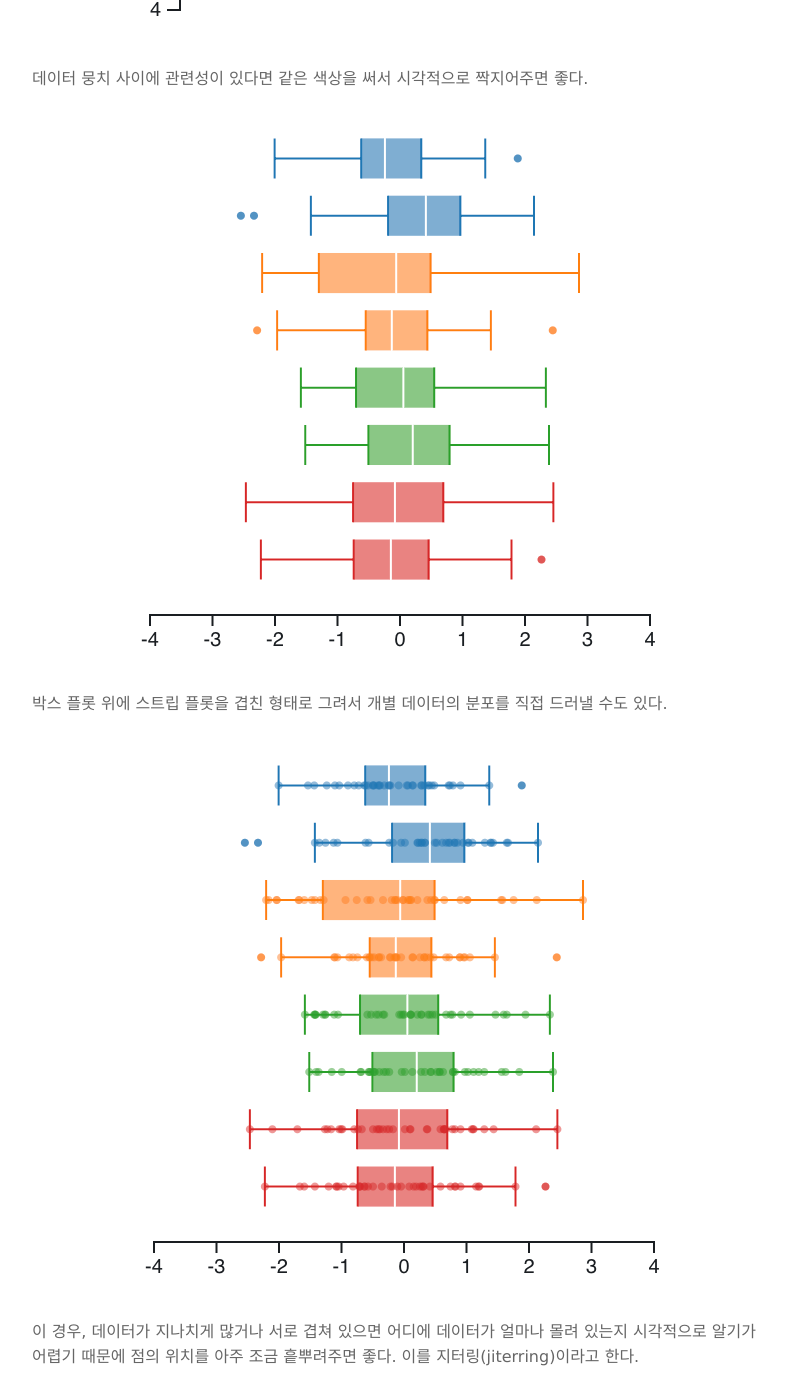
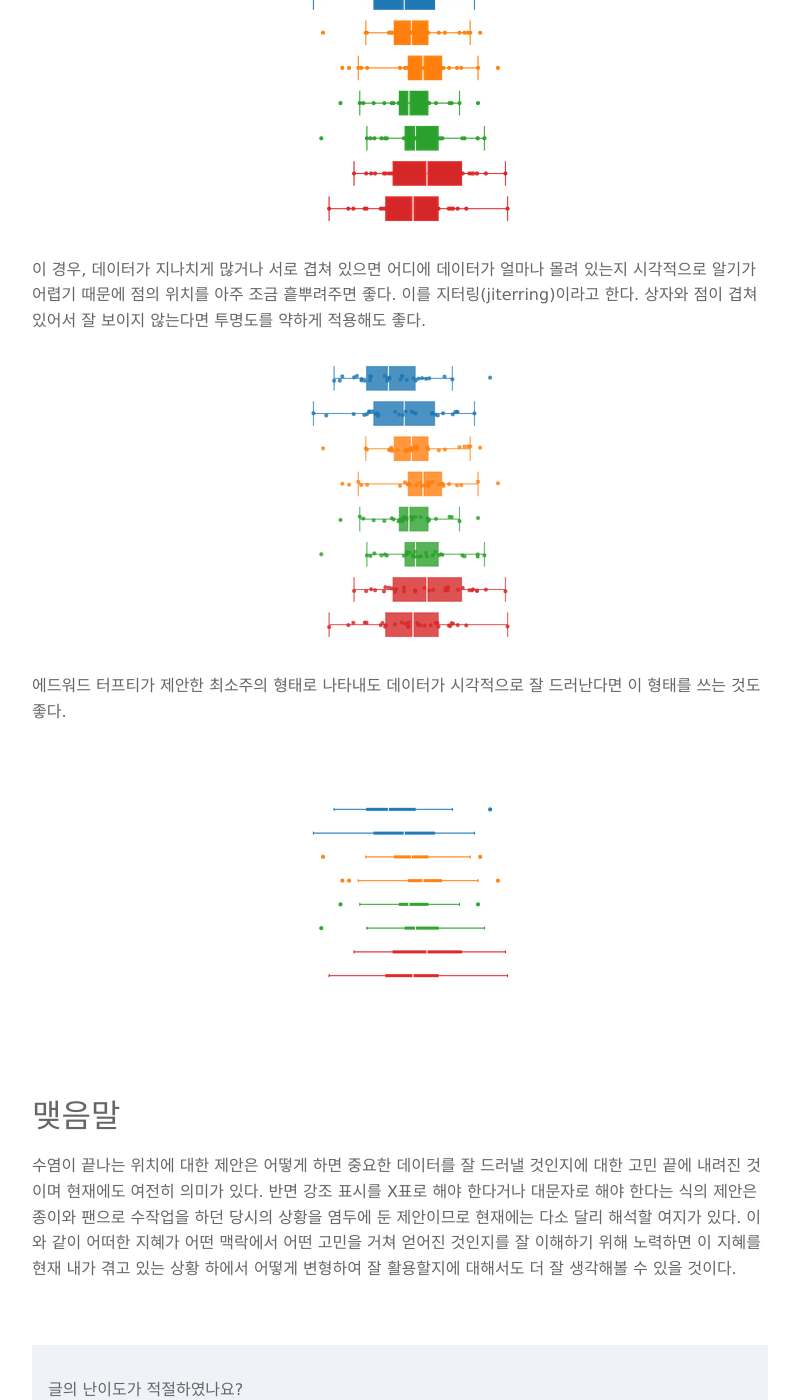
Before and after one commit to boxnwhiskr/boxnwhiskr.github.io, a Jekyll site: the page built from _posts/2019-02-19-boxplot.markdown, in a window 1280 px wide and 1400 px high, scrolled down 5591 px. Shown: the whole window, without its empty margins (240-1039 px from the left). Built offline with Jekyll 4.4.1, drawn with Linux system fonts in a browser that asks for light colours; nearby versions of some CDN libraries; some web fonts are replaced.

Commit message:
Improve images

```diff
--- a/_posts/2019-02-19-boxplot.markdown
+++ b/_posts/2019-02-19-boxplot.markdown
@@ -70,27 +70,27 @@ date: 2019-02-19
 
 박스 플롯을 좁은 간격으로 나란히 그리면 여러 데이터 뭉치를 쉽게 비교할 수 있다.
 
-![박스 플롯 병치](/img/posts/2019-02-19-boxplot/variation-multiples.png)
+![박스 플롯 병치](/img/posts/2019-02-19-boxplot/boxplot-jitter0-opacity1.png)
 
 상황에 따라 세로로 그릴 수도 있다.
 
-![세로 박스 플롯](/img/posts/2019-02-19-boxplot/variation-vertical.png)
+![세로 박스 플롯](/img/posts/2019-02-19-boxplot/boxplot-jitter0-opacity1-vertical.png)
 
 데이터 뭉치 사이에 관련성이 있다면 같은 색상을 써서 시각적으로 짝지어주면 좋다.
 
-![색상 코딩](/img/posts/2019-02-19-boxplot/variation-color-coded.png)
+![색상 코딩](/img/posts/2019-02-19-boxplot/boxplot-color-jitter0-opacity1.png)
 
 박스 플롯 위에 스트립 플롯을 겹친 형태로 그려서 개별 데이터의 분포를 직접 드러낼 수도 있다.
 
-![데이터 포인트 함께 보여주기](/img/posts/2019-02-19-boxplot/variation-inner-points.png)
+![데이터 포인트 함께 보여주기](/img/posts/2019-02-19-boxplot/boxplot-color-jitter0-opacity1-showInnerDots.png)
 
-이 경우, 데이터가 지나치게 많거나 서로 겹쳐 있으면 어디에 데이터가 얼마나 몰려 있는지 시각적으로 알기가 어렵기 때문에 점의 위치를 아주 조금 흩뿌려주면 좋다. 이를 지터링(jiterring)이라고 한다.
+이 경우, 데이터가 지나치게 많거나 서로 겹쳐 있으면 어디에 데이터가 얼마나 몰려 있는지 시각적으로 알기가 어렵기 때문에 점의 위치를 아주 조금 흩뿌려주면 좋다. 이를 지터링(jiterring)이라고 한다. 상자와 점이 겹쳐 있어서 잘 보이지 않는다면 투명도를 약하게 적용해도 좋다.
 
-![지터링](/img/posts/2019-02-19-boxplot/variation-jittering.png)
+![지터링](/img/posts/2019-02-19-boxplot/boxplot-color-jitter0.2-opacity0.8-showInnerDots.png)
 
 에드워드 터프티가 제안한 최소주의 형태로 나타내도 데이터가 시각적으로 잘 드러난다면 이 형태를 쓰는 것도 좋다.
 
-![최소주의](/img/posts/2019-02-19-boxplot/variation-minimal.png)
+![최소주의](/img/posts/2019-02-19-boxplot/boxplot-color-jitter0-minimalStyle-opacity1.png)
 
 # 맺음말
 
```
Also changed, not shown: img/posts/2019-02-19-boxplot/boxplot-color-jitter0-minimalStyle-opacity1.png (added), img/posts/2019-02-19-boxplot/boxplot-color-jitter0-opacity1-showInnerDots.png (added), img/posts/2019-02-19-boxplot/boxplot-color-jitter0-opacity1.png (added), img/posts/2019-02-19-boxplot/boxplot-color-jitter0.2-opacity0.8-showInnerDots.png (added), img/posts/2019-02-19-boxplot/boxplot-jitter0-opacity1-vertical.png (added), img/posts/2019-02-19-boxplot/boxplot-jitter0-opacity1.png (added), img/posts/2019-02-19-boxplot/variation-color-coded.png (deleted), img/posts/2019-02-19-boxplot/variation-inner-points.png (deleted), img/posts/2019-02-19-boxplot/variation-jittering.png (deleted), img/posts/2019-02-19-boxplot/variation-minimal.png (deleted), img/posts/2019-02-19-boxplot/variation-multiples.png (deleted), img/posts/2019-02-19-boxplot/variation-vertical.png (deleted).
